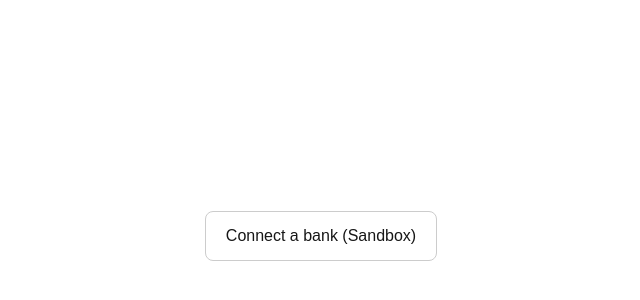
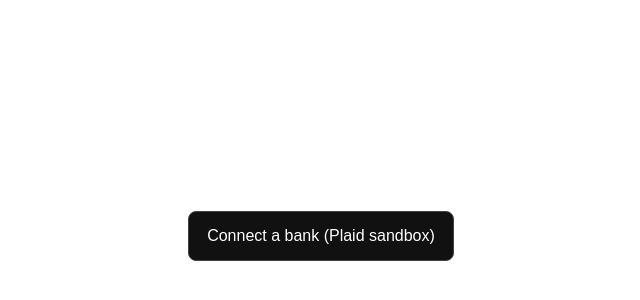
Before and after one commit to merrickjay1-ship-it/atticus, a Next.js app: page /plaid in a window 1280 px wide. Shown: the part 4-304 px from the top of the page, without its empty margins (319-959 px from the left). Built offline with nearby package versions, Linux system fonts and the light colour scheme.

Commit message:
Update page.tsx

```diff
--- a/src/app/plaid/page.tsx
+++ b/src/app/plaid/page.tsx
@@ -3,11 +3,25 @@
 import { useState, useCallback } from 'react';
 import Script from 'next/script';
 
+// --- add this block ---
+type PlaidCreateOpts = {
+  token: string;
+  onSuccess: (public_token: string, metadata: unknown) => void;
+  onExit: () => void;
+};
+type PlaidHandler = { open: () => void };
+
+declare global {
+  interface Window {
+    Plaid?: { create: (opts: PlaidCreateOpts) => PlaidHandler };
+  }
+}
+// --- end add ---
+
 export default function PlaidTestPage() {
   const [linkToken, setLinkToken] = useState<string | null>(null);
   const [isReady, setIsReady] = useState(false);
 
-  // fetch link token from our API route
   const fetchLinkToken = useCallback(async () => {
     const res = await fetch('/api/plaid/create-link-token', { cache: 'no-store' });
     const json = await res.json();
@@ -15,17 +29,14 @@
   }, []);
 
   const openPlaid = useCallback(() => {
-    if (!isReady || !linkToken || !(window as any).Plaid) return;
-    const handler = (window as any).Plaid.create({
+    if (!isReady || !linkToken || !window.Plaid) return;
+    const handler = window.Plaid.create({
       token: linkToken,
-      onSuccess: (public_token: string, metadata: unknown) => {
-        // next step later: POST public_token to /api/plaid/exchange
-        console.log('Plaid public_token:', public_token, metadata);
-        alert(`Connected! public_token in console.`);
+      onSuccess: (public_token) => {
+        console.log('Plaid public_token:', public_token);
+        alert('Connected! public_token in console.');
       },
-      onExit: () => {
-        // noop
-      },
+      onExit: () => {},
     });
     handler.open();
   }, [isReady, linkToken]);
@@ -45,9 +56,15 @@
       <main style={{ display: 'grid', placeItems: 'center', minHeight: '60vh' }}>
         <button
           onClick={handleClick}
-          style={{ padding: '12px 20px', borderRadius: 8, border: '1px solid #ccc' }}
+          style={{
+            padding: '12px 18px',
+            borderRadius: 8,
+            border: '1px solid #444',
+            background: '#111',
+            color: '#fff',
+          }}
         >
-          Connect a bank (Sandbox)
+          Connect a bank (Plaid sandbox)
         </button>
       </main>
     </>
```
